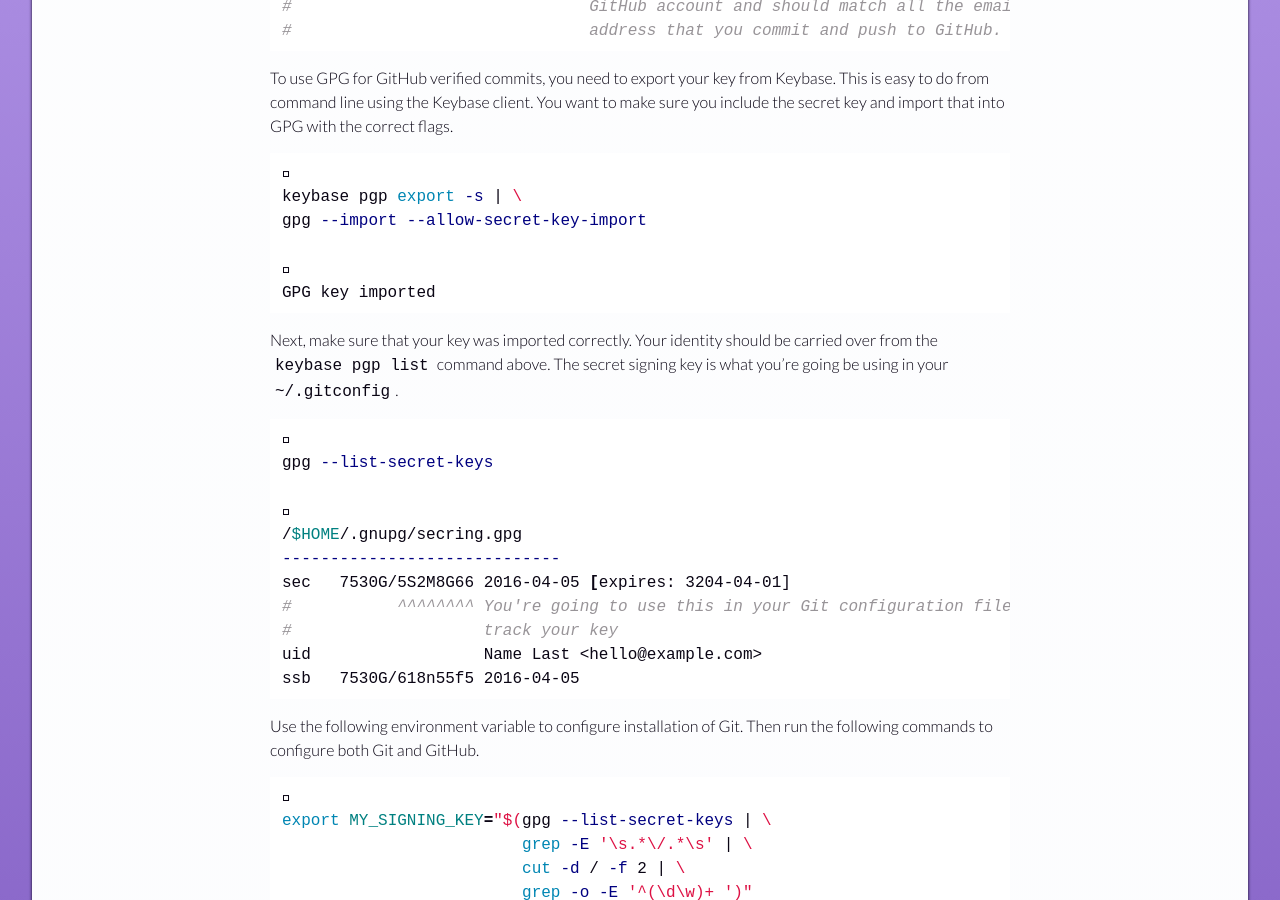
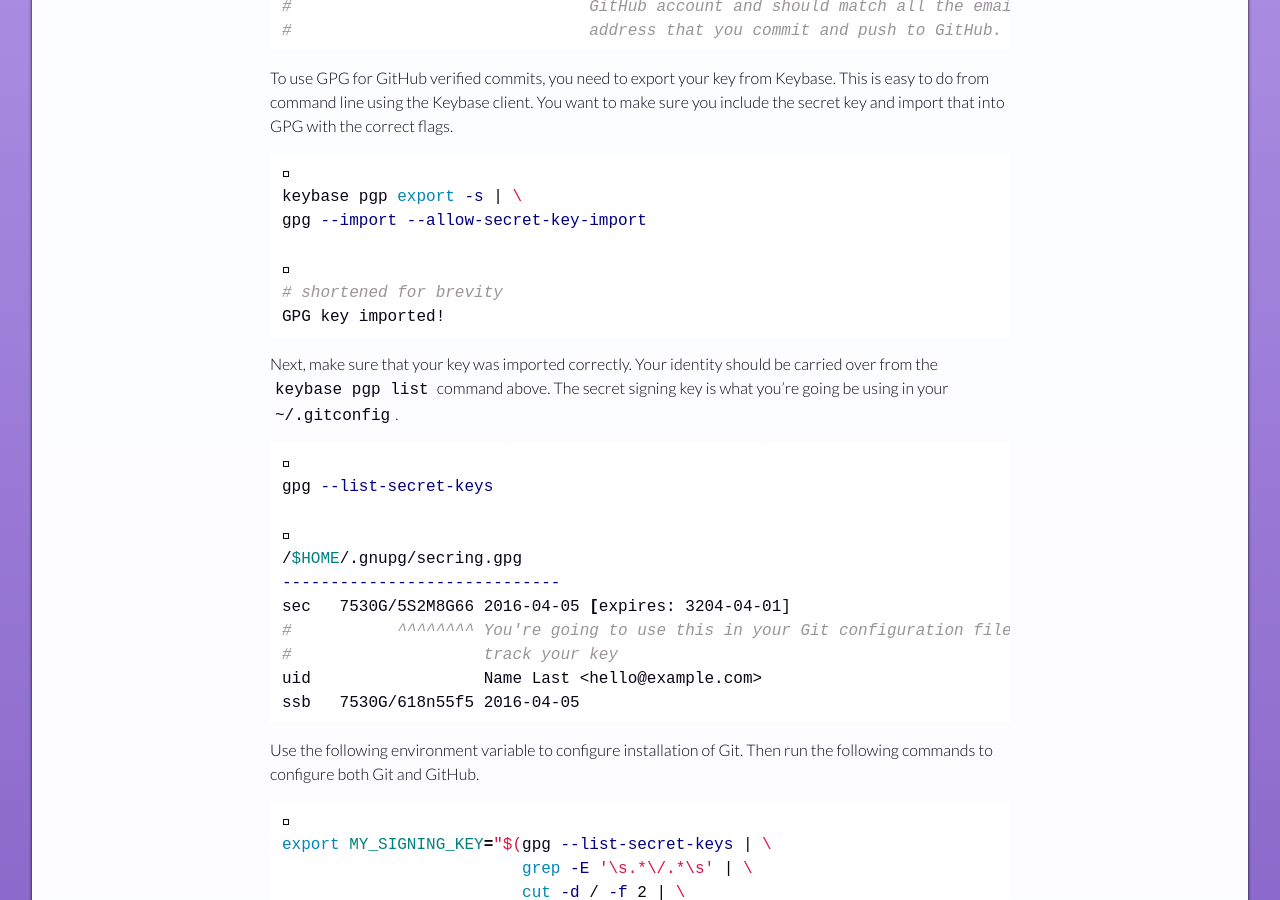
Before and after one commit to rogeruiz/write, a Jekyll site: the page built from dress-code/_posts/2017-02-04-setting-up-keybase-gpg-github.markdown, in a window 1280 px wide and 900 px high, scrolled down 1266 px. Built offline with Jekyll 4.4.1, drawn with Linux system fonts in a browser that asks for light colours; some web fonts are replaced.

````diff
--- a/dress-code/_posts/2017-02-04-setting-up-keybase-gpg-github.markdown
+++ b/dress-code/_posts/2017-02-04-setting-up-keybase-gpg-github.markdown
@@ -75,7 +75,8 @@ keybase pgp export -s | \
 gpg --import --allow-secret-key-import
 
 
-GPG key imported
+# shortened for brevity
+GPG key imported!
 ```
 
 Next, make sure that your key was imported correctly. Your identity should be
````
